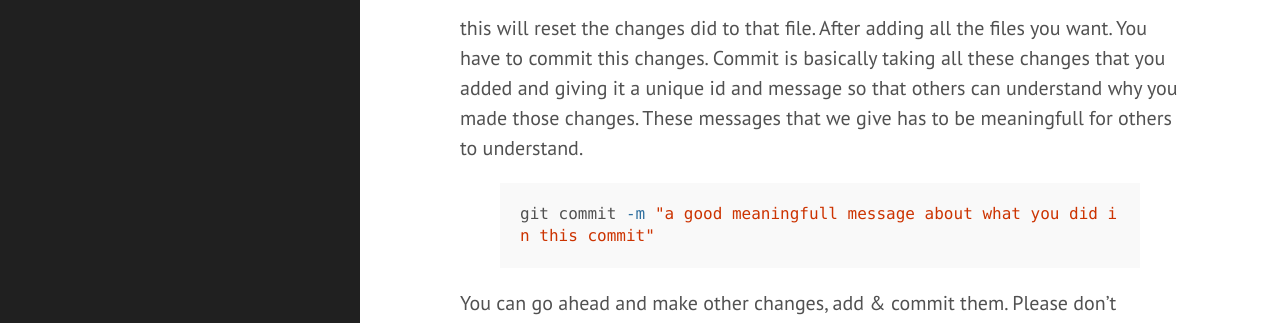
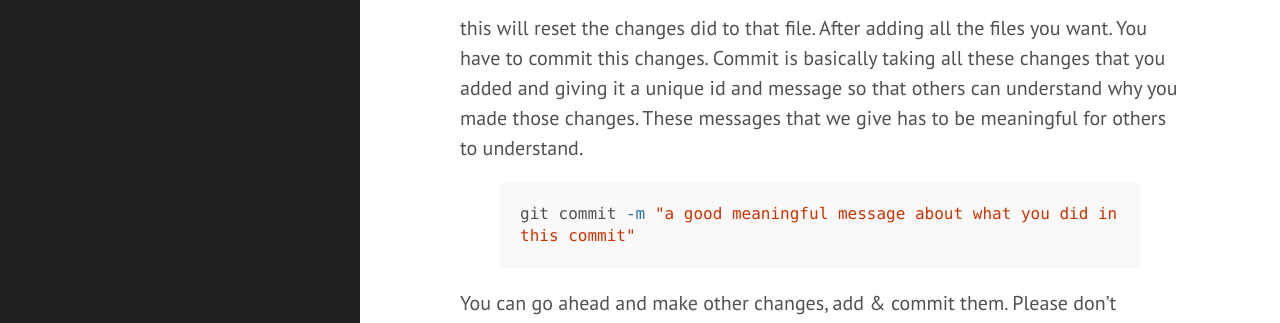
Before and after one commit to sreevisakh/sreevisakh.github.io.original, a Jekyll site: the page built from _posts/2016-09-19-all-about-git.md, in a window 1280 px wide and 900 px high, scrolled down 2659 px. Shown: the part 245-568 px from the top of the window. Built offline with Jekyll 4.4.1, drawn with Linux system fonts in a browser that asks for light colours; Markdown is read by kramdown in place of the engine named in the settings.

Commit message:
all-about-git

```diff
--- a/_posts/2016-09-19-all-about-git.md
+++ b/_posts/2016-09-19-all-about-git.md
@@ -74,10 +74,10 @@ if you do git status again you can see that the added file is under a different
 git checkout -- otherfile
 {% endhighlight %}
 
-this will reset the changes did to that file. After adding all the files you want. You have to commit this changes.  Commit is basically taking all these changes that you added and giving it a unique id and message so that others can understand why you made those changes. These messages that we give has to be meaningfull for others to understand.
+this will reset the changes did to that file. After adding all the files you want. You have to commit this changes.  Commit is basically taking all these changes that you added and giving it a unique id and message so that others can understand why you made those changes. These messages that we give has to be meaningful for others to understand.
 
 {% highlight bash %}
-git commit -m "a good meaningfull message about what you did in this commit"
+git commit -m "a good meaningful message about what you did in this commit"
 {% endhighlight %}
 
 You can go ahead and make other changes, add & commit them. Please don't commit everything in one single commit. Make small independent changes into commits. Becuase we need them later.
```
